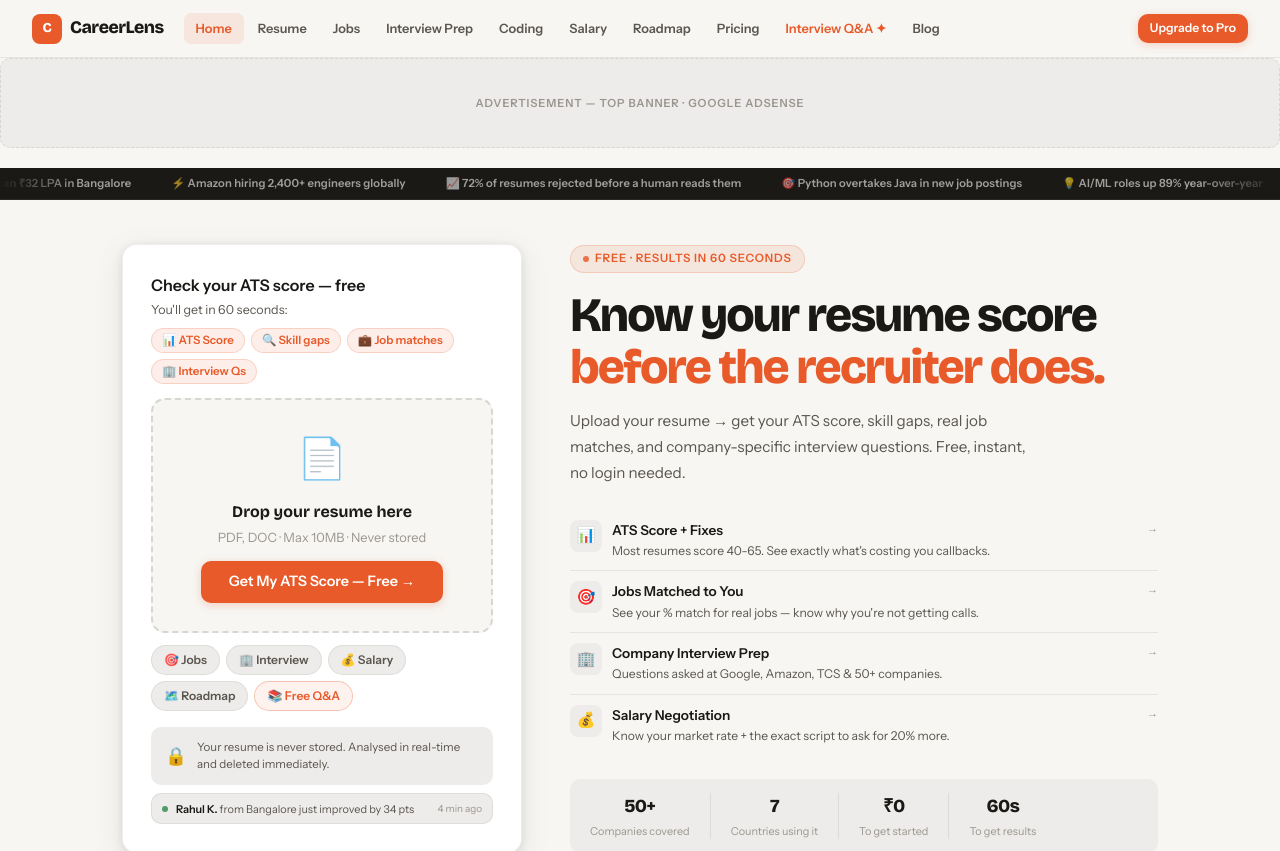
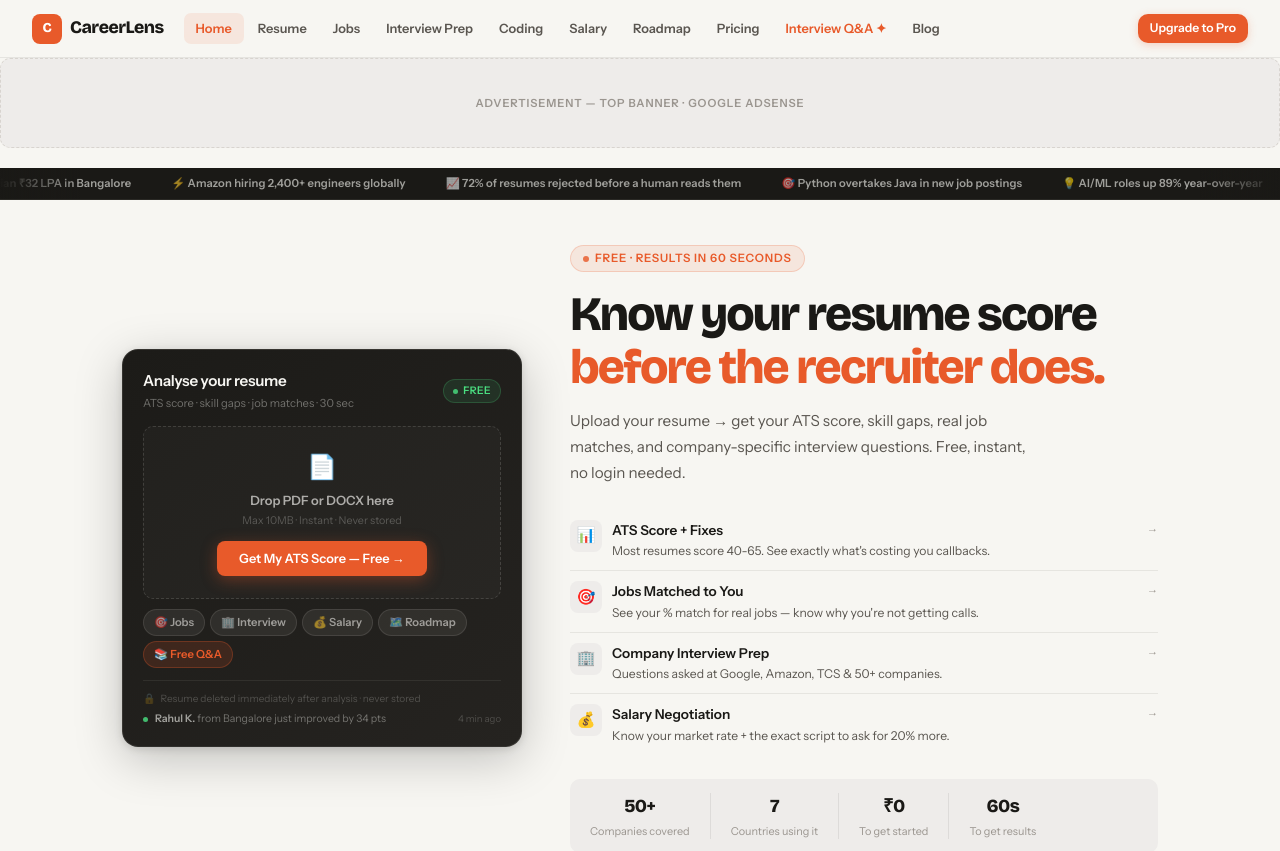
Before and after one commit to faraz0104/careerlens, a Next.js app: page / in a window 1280 px wide. Shown: the top 851 px of the page. Built offline with nearby package versions, Linux system fonts and the light colour scheme.

Commit message:
Redesign upload card: dark premium style, compact layout

```diff
--- a/app/CareerLens.jsx
+++ b/app/CareerLens.jsx
@@ -756,12 +756,12 @@ function LiveActivityFeed() {
 
   const a = activities[idx];
   return (
-    <div style={{ display:"flex", alignItems:"center", gap:8, padding:"7px 10px", background:"var(--bg2)", borderRadius:"var(--r)", border:"1px solid var(--border)", marginTop:8, transition:"opacity .3s", opacity: visible ? 1 : 0 }}>
-      <div style={{ width:6, height:6, borderRadius:"50%", background:"#2d8a4e", flexShrink:0, animation:"pulse 2s infinite" }} />
-      <div style={{ fontSize:".68rem", color:"var(--ink2)", flex:1, lineHeight:1.3 }}>
-        <strong style={{ color:"var(--ink)" }}>{a.name}</strong> from {a.city} just {a.action}
-      </div>
-      <div style={{ fontSize:".62rem", color:"var(--ink3)", flexShrink:0 }}>{a.time}</div>
+    <div style={{ display:"flex", alignItems:"center", gap:7, transition:"opacity .3s", opacity: visible ? 1 : 0 }}>
+      <div style={{ width:5, height:5, borderRadius:"50%", background:"#4ade80", flexShrink:0, animation:"pulse 2s infinite" }} />
+      <div style={{ fontSize:".66rem", color:"rgba(247,246,242,.38)", flex:1, lineHeight:1.3 }}>
+        <span style={{ color:"rgba(247,246,242,.6)", fontWeight:600 }}>{a.name}</span> from {a.city} just {a.action}
+      </div>
+      <div style={{ fontSize:".6rem", color:"rgba(247,246,242,.2)", flexShrink:0 }}>{a.time}</div>
     </div>
   );
 }
@@ -857,7 +857,11 @@ function HomePage({ setPage, setResumeData }) {
 
       <style>{`
         .home-hero { display:grid; grid-template-columns:400px 1fr; gap:48px; align-items:center; max-width:1100px; margin:0 auto; padding:44px 2rem 36px; }
-        .home-upload-card { background:#fff; border:1px solid var(--border); border-radius:var(--r2); box-shadow:var(--shadow2); padding:28px; }
+        .home-upload-card { background:linear-gradient(145deg,#1c1b18,#252320); border:1px solid rgba(247,246,242,.09); border-radius:16px; box-shadow:0 12px 48px rgba(0,0,0,.22),0 2px 8px rgba(0,0,0,.12); padding:20px; }
+        .upload-zone-dark { border:1.5px dashed rgba(247,246,242,.14); border-radius:10px; padding:22px 16px; text-align:center; background:rgba(255,255,255,.025); transition:all .2s; cursor:pointer; }
+        .upload-zone-dark:hover { border-color:rgba(232,90,42,.5); background:rgba(232,90,42,.04); }
+        .upload-pill-dark { padding:4px 10px; border-radius:99px; font-size:.7rem; font-weight:600; background:rgba(247,246,242,.07); color:rgba(247,246,242,.55); border:1px solid rgba(247,246,242,.1); cursor:pointer; transition:all .15s; }
+        .upload-pill-dark:hover { background:rgba(247,246,242,.12); color:rgba(247,246,242,.85); }
         .home-check { display:flex; align-items:flex-start; gap:10px; padding:10px 0; border-bottom:1px solid var(--border); cursor:pointer; transition:all .15s; }
         .home-check:last-child { border-bottom:none; }
         .home-check:hover { padding-left:4px; }
@@ -877,49 +881,63 @@ function HomePage({ setPage, setResumeData }) {
       <div className="home-hero">
         {/* LEFT — Upload card */}
         <div className="home-upload-card">
-          <div style={{ marginBottom:14 }}>
-            <div style={{ fontWeight:800, fontSize:"1rem", color:"var(--ink)", marginBottom:4 }}>Check your ATS score — free</div>
-            <div style={{ fontSize:".78rem", color:"var(--ink2)" }}>You'll get in 60 seconds:</div>
-            <div style={{ display:"flex", flexWrap:"wrap", gap:6, marginTop:8 }}>
-              {["📊 ATS Score","🔍 Skill gaps","💼 Job matches","🏢 Interview Qs"].map(t => (
-                <span key={t} style={{ fontSize:".72rem", fontWeight:600, background:"var(--accent-dim)", color:"var(--accent)", padding:"3px 10px", borderRadius:99, border:"1px solid rgba(232,90,42,.2)" }}>{t}</span>
-              ))}
-            </div>
-          </div>
-          <label style={{ cursor: uploading ? "wait" : "pointer" }}>
+
+          {/* Header */}
+          <div style={{ display:"flex", alignItems:"center", justifyContent:"space-between", marginBottom:14 }}>
+            <div>
+              <div style={{ color:"#f7f6f2", fontWeight:800, fontSize:".95rem", letterSpacing:"-.02em" }}>Analyse your resume</div>
+              <div style={{ color:"rgba(247,246,242,.38)", fontSize:".7rem", marginTop:2 }}>ATS score · skill gaps · job matches · 30 sec</div>
+            </div>
+            <div style={{ display:"flex", alignItems:"center", gap:5, background:"rgba(74,222,128,.1)", border:"1px solid rgba(74,222,128,.2)", padding:"3px 9px", borderRadius:99 }}>
+              <div style={{ width:5, height:5, borderRadius:"50%", background:"#4ade80", animation:"pulse 2s infinite" }} />
+              <span style={{ fontSize:".65rem", fontWeight:700, color:"#4ade80", letterSpacing:".04em" }}>FREE</span>
+            </div>
+          </div>
+
+          {/* Drop zone */}
+          <label style={{ cursor: uploading ? "wait" : "pointer", display:"block", marginBottom:10 }}>
             <input ref={fileRef} type="file" accept=".pdf,.doc,.docx" style={{ display:"none" }} onChange={e => handleFile(e.target.files[0])} />
-            <div className="upload-zone" style={{ padding:"28px 20px", marginBottom:12 }}>
+            <div className="upload-zone-dark">
               {uploading ? (
-                <><div style={{ fontSize:"2rem", marginBottom:8 }}><span className="spin" style={{ fontSize:"1.8rem" }}/></div>
-                <div className="upload-title">Analysing your resume...</div>
-                <div className="upload-sub">Claude AI is reading every line</div></>
+                <>
+                  <span className="spin" style={{ width:22, height:22, borderColor:"rgba(232,90,42,.3)", borderTopColor:"#e85a2a", margin:"0 auto 8px", display:"block" }} />
+                  <div style={{ color:"rgba(247,246,242,.7)", fontSize:".8rem", fontWeight:600 }}>Analysing your resume...</div>
+                  <div style={{ color:"rgba(247,246,242,.3)", fontSize:".68rem", marginTop:3 }}>Claude AI is reading every line</div>
+                </>
               ) : (
-                <><div className="upload-icon">📄</div>
-                <div className="upload-title">Drop your resume here</div>
-                <div className="upload-sub">PDF, DOC · Max 10MB · Never stored</div>
-                <div style={{ marginTop:14, fontSize:".9rem", padding:"10px 28px" }} className="btn btn-primary">Get My ATS Score — Free →</div></>
+                <>
+                  <div style={{ fontSize:"1.5rem", marginBottom:6 }}>📄</div>
+                  <div style={{ color:"rgba(247,246,242,.65)", fontSize:".8rem", fontWeight:600, marginBottom:3 }}>Drop PDF or DOCX here</div>
+                  <div style={{ color:"rgba(247,246,242,.25)", fontSize:".67rem", marginBottom:12 }}>Max 10MB · Instant · Never stored</div>
+                  <div style={{ background:"#e85a2a", color:"#fff", padding:"8px 22px", borderRadius:8, fontWeight:700, fontSize:".8rem", display:"inline-block", boxShadow:"0 4px 16px rgba(232,90,42,.35)" }}>
+                    Get My ATS Score — Free →
+                  </div>
+                </>
               )}
             </div>
           </label>
 
           {uploadError && (
-            <div className="info-box" style={{ marginBottom:12, background:"var(--red-dim)", border:"1px solid rgba(197,48,48,.25)", color:"var(--red)" }}>
+            <div style={{ marginBottom:10, padding:"8px 12px", background:"rgba(197,48,48,.12)", border:"1px solid rgba(197,48,48,.25)", borderRadius:"var(--r)", fontSize:".75rem", color:"#f87171", display:"flex", gap:7, alignItems:"center" }}>
               <span>⚠</span><span>{uploadError}</span>
             </div>
           )}
 
-          <div style={{ display:"flex", gap:6, flexWrap:"wrap" }}>
+          {/* Quick nav */}
+          <div style={{ display:"flex", gap:5, flexWrap:"wrap", marginBottom:12 }}>
             {[["🎯 Jobs","jobs"],["🏢 Interview","interview"],["💰 Salary","salary"],["🗺️ Roadmap","roadmap"]].map(([l,p]) => (
-              <button key={p} className="quick-pill" onClick={() => setPage(p)}>{l}</button>
+              <button key={p} className="upload-pill-dark" onClick={() => setPage(p)}>{l}</button>
             ))}
-            <a href="/interview-questions" className="quick-pill" style={{ textDecoration:"none", color:"#e85a2a", fontWeight:700, border:"1px solid rgba(232,90,42,.3)", background:"rgba(232,90,42,.08)" }}>📚 Free Q&amp;A</a>
-          </div>
-
-          <div style={{ marginTop:16, padding:"12px 14px", background:"var(--bg2)", borderRadius:"var(--r)", display:"flex", gap:10, alignItems:"center" }}>
-            <div style={{ fontSize:"1.1rem" }}>🔒</div>
-            <div style={{ fontSize:".72rem", color:"var(--ink2)", lineHeight:1.5 }}>Your resume is never stored. Analysed in real-time and deleted immediately.</div>
-          </div>
-          <LiveActivityFeed />
+            <a href="/interview-questions" style={{ padding:"4px 10px", borderRadius:99, fontSize:".7rem", fontWeight:700, background:"rgba(232,90,42,.15)", color:"#e85a2a", border:"1px solid rgba(232,90,42,.28)", textDecoration:"none" }}>📚 Free Q&A</a>
+          </div>
+
+          {/* Footer */}
+          <div style={{ borderTop:"1px solid rgba(247,246,242,.07)", paddingTop:10 }}>
+            <div style={{ fontSize:".63rem", color:"rgba(247,246,242,.22)", marginBottom:6, display:"flex", alignItems:"center", gap:5 }}>
+              <span>🔒</span> Resume deleted immediately after analysis · never stored
+            </div>
+            <LiveActivityFeed />
+          </div>
         </div>
 
         {/* RIGHT — Text & features */}
```
